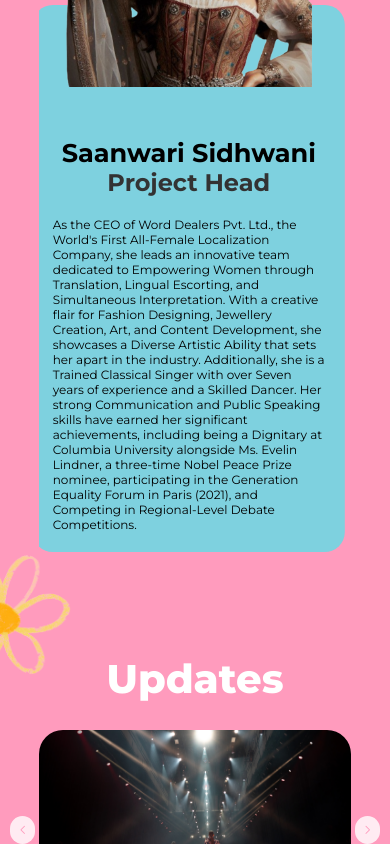
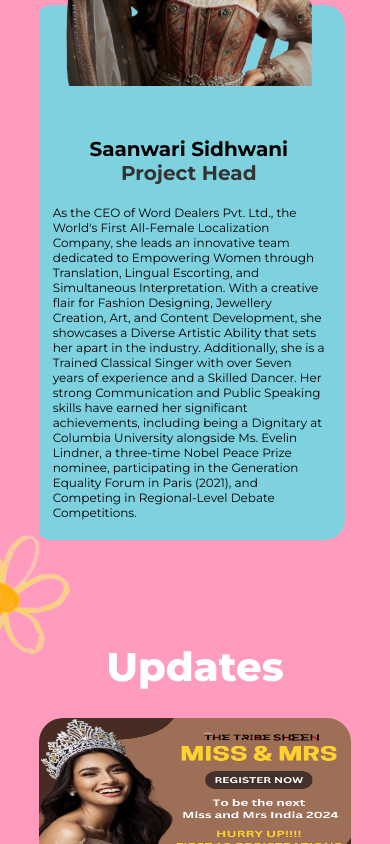
Before and after one commit to nishant0708/The_Tribe_Sheen, a React (Create React App) app: page / in a window 390 px wide. Shown: the part 2920-3764 px from the top of the page. Built offline with nearby package versions, Linux system fonts and the light colour scheme.

Commit message:
content and img added

```diff
--- a/src/Teams/Teams.jsx
+++ b/src/Teams/Teams.jsx
@@ -1,6 +1,5 @@
 import React from 'react'
 import './teams.css' // Make sure the path is correct
-import image from '../assets/vinita.png'
 import PinkFlwr from '../assets/pinkoutlineflower.png';
 import { motion } from 'framer-motion'
 
@@ -8,34 +7,46 @@ import { Swiper, SwiperSlide } from 'swiper/react'
 import { Autoplay } from 'swiper/modules'
 import 'swiper/css'
 
+import Vinita from '../assets/vinita.png'
+import Yogita from '../assets/yogita.png'
+import Vrinda from '../assets/vrinda.png'
+
+
 const slides = [
   {
     name: 'Dr.Vinita Raj',
     position: 'Co-Founder',
     description:
       'Dr. Vinita Raj, a dynamic entrepreneur and the visionary behind *Word Dealers Pvt. Ltd., is a force to be reckoned with. She has started her career with IIM Indore and Narsee Monjee, Mumbai. Beyond her business acumen, Dr. Raj harbors a deep passion for fashion, a passion that culminated in her crowning as Mrs. Chennai 2023. She is also a Fashion Brand Ambassador of Research Foundation of India in 158 Countries. Multifaceted career as an entrepreneur, orator, and advocate is marked by a steadfast commitment to women&apos;s empowerment. Implementing a pioneering work-from-home policy exclusively for women at Word Dealers, Dr. Raj has carved a niche for herself as a champion of gender equality. This innovative approach has garnered international acclaim, with invitations to speak at the US Consulate and recognition as one of SheInspires, England Top 6 Change Making Women Entrepreneurs globally. Her exceptional leadership was further validated by the prestigious Economic Times Women Entrepreneur of the Year 2022 award.',
-    image: image,
+    image: Vinita,
   },
   {
     name: 'Saanwari Sidhwani',
     position: 'Project Head',
     description:
       "As the CEO of Word Dealers Pvt. Ltd., the World's First All-Female Localization Company, she leads an innovative team dedicated to Empowering Women through Translation, Lingual Escorting, and Simultaneous Interpretation. With a creative flair for Fashion Designing, Jewellery Creation, Art, and Content Development, she showcases a Diverse Artistic Ability that sets her apart in the industry. Additionally, she is a Trained Classical Singer with over Seven years of experience and a Skilled Dancer. Her strong Communication and Public Speaking skills have earned her significant achievements, including being a Dignitary at Columbia University alongside Ms. Evelin Lindner, a three-time Nobel Peace Prize nominee, participating in the Generation Equality Forum in Paris (2021), and Competing in Regional-Level Debate Competitions.",
-    image: image,
+    image: Vinita,
   },
   {
     name: 'Nidhi Hasija',
     position: 'Image Consultant',
     description:
       "Nidhi Hasija* is a seasoned writer, trainer, and educator with over 18 years of experience inspiring and empowering individuals. With a keen eye for potential and a compassionate ear, she has guided countless students and professionals to achieve their goals. She has also participated as a presenter in Cambridge University, London. The author of the 'Luminaries' book series, Nidhi shares her passion for learning and growth. Her extensive experience, encompassing prestigious institutions like Progressive Education, DPS, Amity, IIPM, and corporate training for ICAI, ICSI, Scientech, and Wittyfeed, positions her as a leading expert in her field. Dedicated to igniting the spark within others, she empowers individuals to realize their full potential.",
-    image: image,
+    image: Vinita,
   },
   {
     name: 'Yogita Thakur',
     position: 'CRM',
     description:
-      "NMiss Yogita Thakur, a graduate of St. Paul Institute of Professional Studies, Indore, is a dedicated professional with a keen eye for detail and a passion for continuous learning. Her customized approach to tasks has proven invaluable at Word Dealers Pvt Ltd, where she has excelled for over a year. With exceptional research and communication skills, Yogita has successfully expanded the company's market reach. Her expertise in customer relationship management makes her uniquely qualified to guide and support beauty pageant contestants, understanding their specific needs and aspirations.",
-    image: image,
+      "Miss Yogita Thakur, a graduate of St. Paul Institute of Professional Studies, Indore, is a dedicated professional with a keen eye for detail and a passion for continuous learning. Her customized approach to tasks has proven invaluable at Word Dealers Pvt Ltd, where she has excelled for over a year. With exceptional research and communication skills, Yogita has successfully expanded the company's market reach. Her expertise in customer relationship management makes her uniquely qualified to guide and support beauty pageant contestants, understanding their specific needs and aspirations.",
+    image: Yogita,
+  },
+  {
+    name: 'Vrinda Meena',
+    position: 'Senior Makeover Consultant',
+    description:
+      "Vrinda Meena, a highly skilled makeup artist, has been crafting stunning looks for over 12 years. Her expertise extends beyond makeup to encompass hair and skin care, making her a well-rounded beauty expert. Recognized for her exceptional talent, Vrinda has been honored with prestigious awards including the Talent Award, Best Makeup Artist Award, Educator Award, and Achievement Award. Her work has garnered admiration from renowned celebrities such as Raveena Tandon, Bhagyashree, Sneha Ullal, and Ishani Koppikar, solidifying her position as a leading figure in the beauty industry.",
+    image: Vrinda,
   },
 ]
 function Teams() {
--- a/src/Teams/teams.css
+++ b/src/Teams/teams.css
@@ -244,7 +244,8 @@
     right: 1.5rem;
     top: 8rem;
   }
-  .headers h1{
+  .headers h1, .headers h3{
     text-align: center;
+    font-size: 20px;
   }
 }
--- a/src/Updates/Updates.jsx
+++ b/src/Updates/Updates.jsx
@@ -5,12 +5,13 @@ import 'swiper/css';
 import './updates.css';
 import 'swiper/css/navigation';
 import 'swiper/css/pagination';
-import UpdateImage from '../assets/updates.png';
 import PinkFlwr from '../assets/flowoutline.png';
 import PinkFlwrDown from '../assets/pinkflwr.png';
 import { motion } from 'framer-motion'
 
-const updates = [UpdateImage, UpdateImage, UpdateImage, UpdateImage];
+import Update1 from '../assets/update1.png'
+
+const updates = [Update1];
 
 
 export default function Updates() {
--- a/src/Updates/updates.css
+++ b/src/Updates/updates.css
@@ -31,6 +31,7 @@
 
 .updateimg{
     width: 50vw;
+    aspect-ratio: 3/2;
     max-width: 1300px;
     border-radius: 4rem;
     position: relative;
```
Also changed, not shown: src/assets/vrinda.png (added), src/assets/yogita.png (added).
